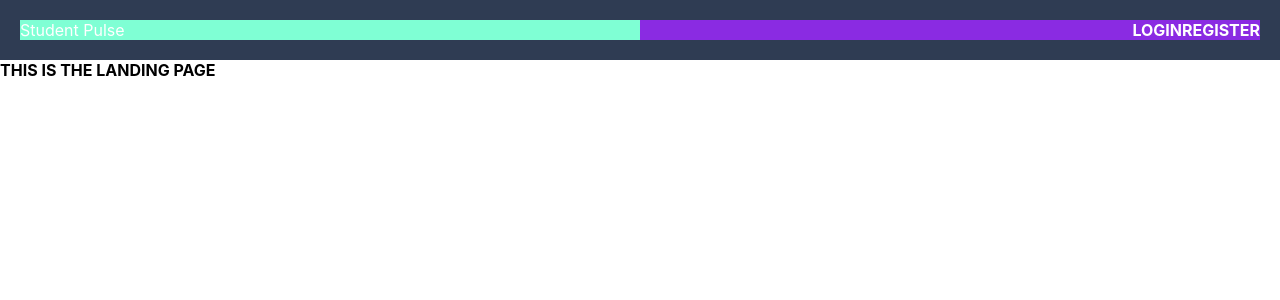
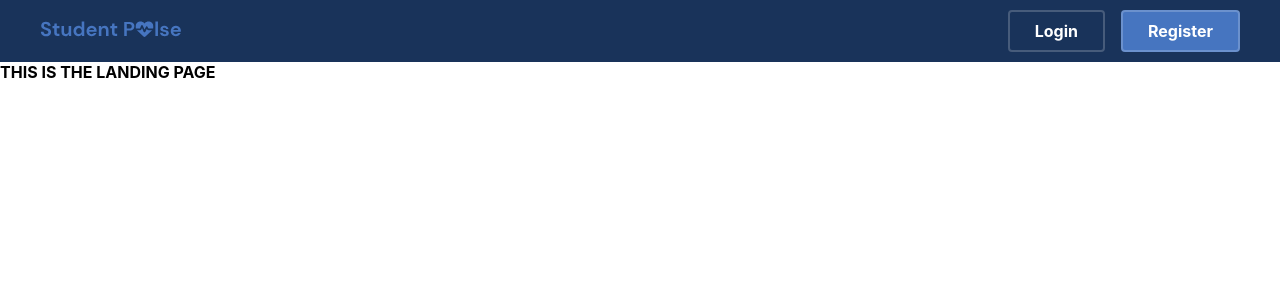
Before and after one commit to NolanAHinshaw/CS4350-Group-10, a React (Create React App) app in the folder studentpulse-ui/: page / in a window 1280 px wide. Shown: the top 300 px of the page. Built offline with nearby package versions, Linux system fonts and the light colour scheme.

Commit message:
Added a temporary student pulse logo, designed nav bar and all buttons/links; TO DO: Provide links to login and register page

```diff
--- a/studentpulse-ui/src/Components/DefaultNavBar/DefaultNavBar.css
+++ b/studentpulse-ui/src/Components/DefaultNavBar/DefaultNavBar.css
@@ -1,31 +1,46 @@
 .navbar{
     padding: 0;
     overflow: hidden;
-    background-color: #2f3c53;
+    background-color: #19335A;
     width: 100vw;
     vertical-align:middle;
 }
 
 .navbar-content{
     display: flex;
-    margin: 20px;
+    margin: 10px 40px 10px 40px;
     justify-content:space-evenly;
 }
 
 .navbar-content-landinglink{
-    background-color: aquamarine;
     width: 100%;
+    display: flex;
+    align-items: center;
 }
 
 .navbar-content-rightlinks{
     display: flex;
     font-weight: bold;
-    background-color: blueviolet;
     justify-content: right;
     width: 100%;
+    align-items: center;
 }
 
 a, a:hover, a:active, a:visited, a:focus {
     text-decoration:none;
     color: white;
 }
+
+.login-button{
+    border: 2px solid rgba(255, 255, 255, .2);
+    padding: 9px 25px 9px 25px;
+    border-radius: 4px;
+}
+
+.register-button{
+    border-radius: 4px;
+    background-color: #4675C0;
+    padding: 9px 25px 9px 25px;
+    border: 2px solid rgba(255, 255, 255, .2);
+    margin-left: 16px;
+}
--- a/studentpulse-ui/src/Components/DefaultNavBar/DefaultNavBar.jsx
+++ b/studentpulse-ui/src/Components/DefaultNavBar/DefaultNavBar.jsx
@@ -1,6 +1,7 @@
 // IMPORTS ---------------------------------------------------------------------------------------------------------------
 import './DefaultNavBar.css';
 import { Link } from 'react-router-dom';
+import PulseLogo from '../../Images/StudentPulseLogo.svg';
 
 
 // MAIN NAV-BAR FUNCTION -------------------------------------------------------------------------------------------------
@@ -9,12 +10,12 @@ export default function DefaultNavBar(){
         <div className='navbar'>
             <div className='navbar-content'>
                 <div className='navbar-content-landinglink'>
-                    <Link to='/'> Student Pulse </Link>
+                    <Link to='/'><img src={ PulseLogo } alt='Student Pulse Logo'></img></Link>
                 </div>
 
                 <div className='navbar-content-rightlinks'>
-                    <Link to=''> LOGIN </Link>
-                    <Link to=''> REGISTER </Link>
+                    <Link to='' className='login-button'> Login </Link>
+                    <Link to='' className='register-button'> Register </Link>
                 </div>
             </div>
         </div>
```
Also changed, not shown: studentpulse-ui/src/Images/StudentPulseLogo.svg (added).
